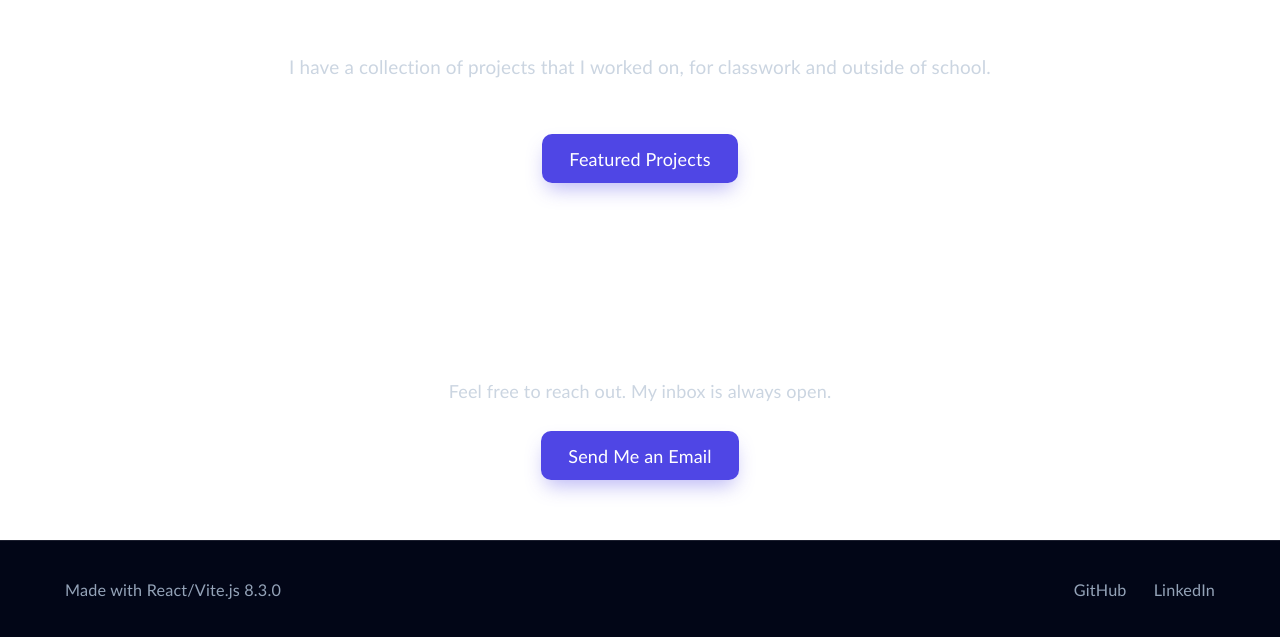
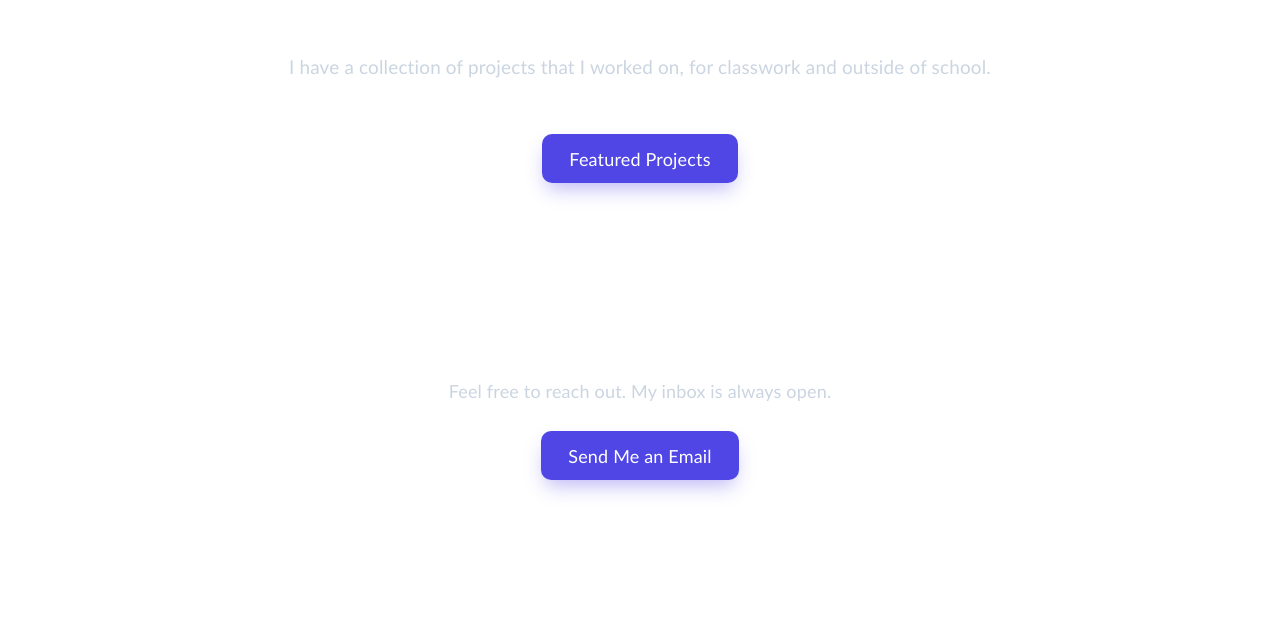
Before and after one commit to rscode999/personal-website, a React (Vite) app: page / in a window 1280 px wide. Shown: the part 1374-2011 px from the top of the page. After the commit the page ends 1914 px from the top, so only its background shows below. Built offline with nearby package versions, Linux system fonts and the light colour scheme.

Commit message:
fix footer rendering twice on homepage

```diff
--- a/src/pages/Home.jsx
+++ b/src/pages/Home.jsx
@@ -91,7 +91,7 @@ export default function Home() {
           </RevealContainer>
         </section>
 
-      <Footer/>
+        {/* Don't put a footer here. Otherwise it will render twice. */}
 
       </main>
     </Background>
```
